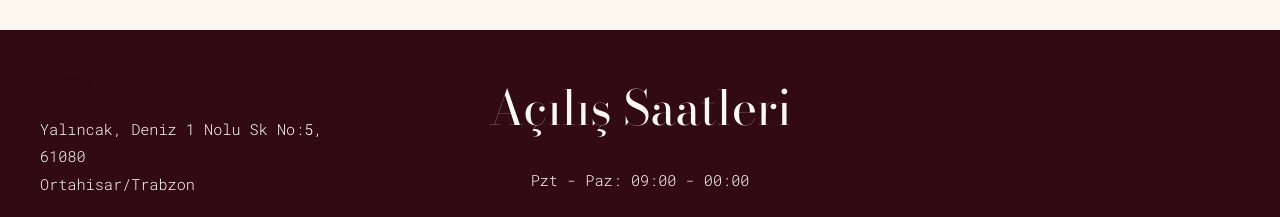
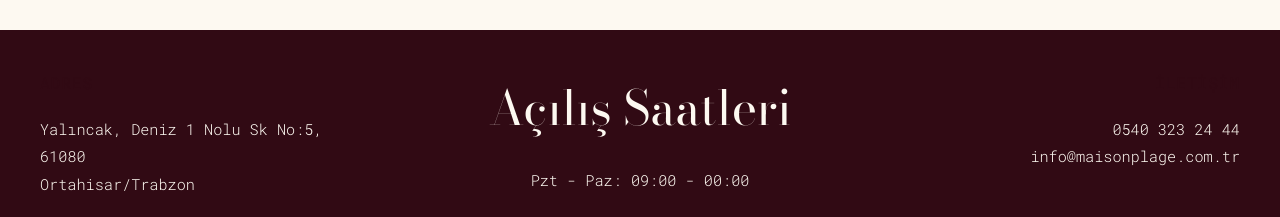
Before and after one commit to cyberatlas-baseeth/laplage, a React (Vite) app: page /iletisim in a window 1280 px wide. Shown: the part 1698-1915 px from the top of the page. Built offline with nearby package versions, Linux system fonts and the light colour scheme.

Commit message:
Add contact info to footer and fix social styles

```diff
--- a/src/components/Footer.css
+++ b/src/components/Footer.css
@@ -52,6 +52,17 @@
 
 .footer-right {
   flex: 1;
+  text-align: right;
+}
+
+.footer-link {
+  color: var(--color-ivory);
+  text-decoration: none;
+  transition: opacity 0.3s ease;
+}
+
+.footer-link:hover {
+  opacity: 0.7;
 }
 
 .footer-social {
@@ -72,3 +83,7 @@
 html[dir="rtl"] .footer-left {
   text-align: right;
 }
+
+html[dir="rtl"] .footer-right {
+  text-align: left;
+}
--- a/src/components/Footer.jsx
+++ b/src/components/Footer.jsx
@@ -23,7 +23,11 @@
         </div>
 
         <div className="footer-right">
-           {/* Empty div to balance flexbox if using space-between, though we can just use absolute positioning or grid */}
+          <h3 className="footer-address-title">{t('footer.contactTitle', { defaultValue: 'CONTACT' })}</h3>
+          <p className="footer-text">
+            <a href="tel:+905403232444" className="footer-link">0540 323 24 44</a><br />
+            <a href="mailto:info@maisonplage.com.tr" className="footer-link">info@maisonplage.com.tr</a>
+          </p>
         </div>
 
       </div>
--- a/src/locales/en/translation.json
+++ b/src/locales/en/translation.json
@@ -22,7 +22,8 @@
     "addressTitle": "ADDRESS",
     "address": "Yalıncak, Deniz 1 Nolu Sk No:5, 61080 Ortahisar/Trabzon",
     "hoursTitle": "OPENING HOURS",
-    "hours": "Mon - Sun: 09am - 12pm"
+    "hours": "Mon - Sun: 09am - 12pm",
+    "contactTitle": "CONTACT"
   },
   "contact": {
     "title": "We welcome your feedback",
--- a/src/locales/tr/translation.json
+++ b/src/locales/tr/translation.json
@@ -22,7 +22,8 @@
     "addressTitle": "ADRES",
     "address": "Yalıncak, Deniz 1 Nolu Sk No:5, 61080 Ortahisar/Trabzon",
     "hoursTitle": "Açılış Saatleri",
-    "hours": "Pzt - Paz: 09:00 - 00:00"
+    "hours": "Pzt - Paz: 09:00 - 00:00",
+    "contactTitle": "İLETİŞİM"
   },
   "contact": {
     "title": "Geri bildirimlerinizi bekliyoruz",
```
